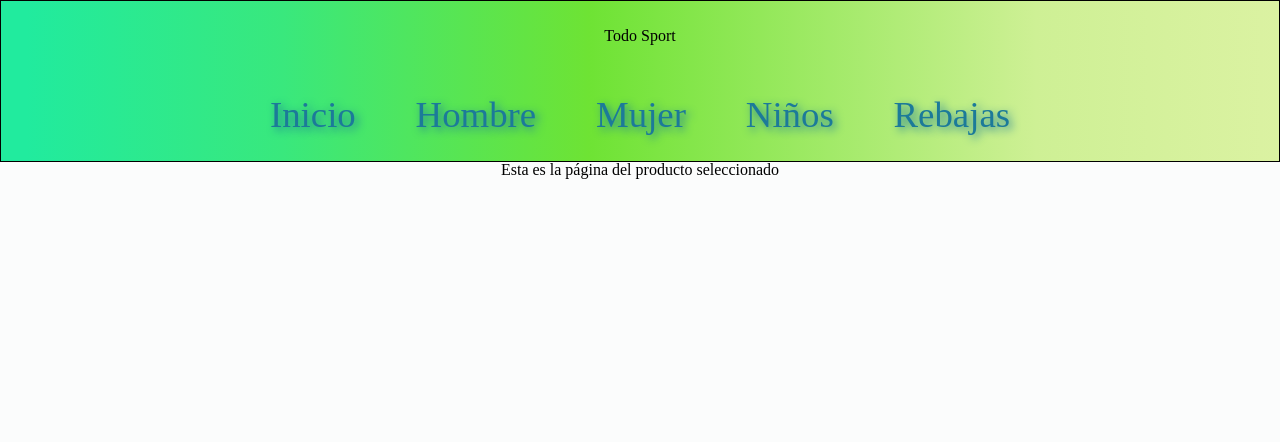
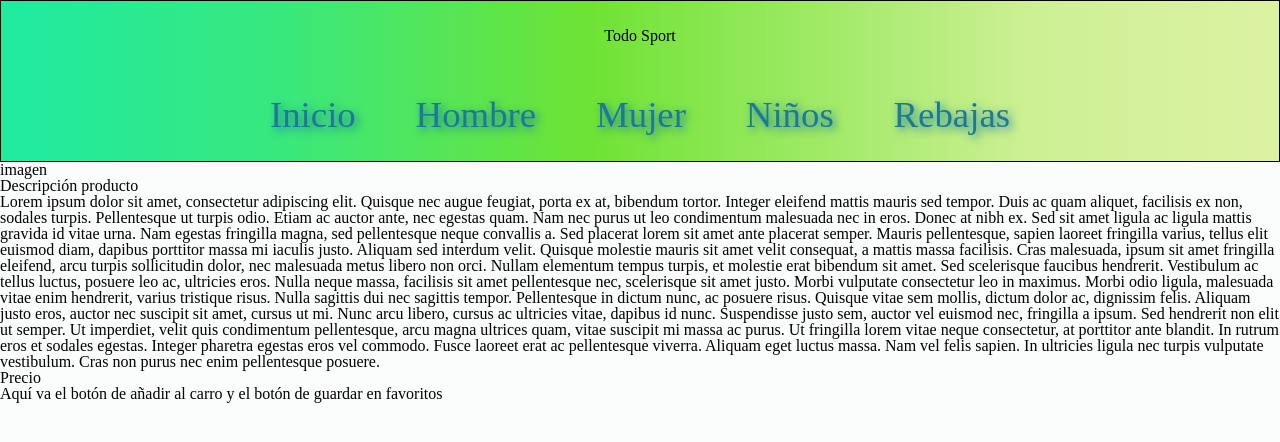
Before and after one commit to Rafadev357/portal-ventas, a React (Vite) app: page /producto in a window 1280 px wide. Shown: the top 442 px of the page. Built offline with nearby package versions, Linux system fonts and the light colour scheme.

Commit message:
Se ha modificado el componente LayoutProduct.jsx

```diff
--- a/src/components/layout/LayoutProduct.jsx
+++ b/src/components/layout/LayoutProduct.jsx
@@ -2,6 +2,46 @@ import React from 'react'
 
 export const LayoutProduct = () => {
   return (
-    <div>Esta es la página del producto seleccionado</div>
+    <div className='layout__product'>
+      <main className='layout__content'>
+        <section className='layout information'>
+          <div className='layout__img'>imagen</div>
+          <div className='layout__desc'>
+            <h3>Descripción producto</h3>
+            <p>
+                Lorem ipsum dolor sit amet, consectetur adipiscing elit. Quisque nec augue feugiat, porta ex at,
+                bibendum tortor. Integer eleifend mattis mauris sed tempor. Duis ac quam aliquet, facilisis ex non, sodales turpis.
+                Pellentesque ut turpis odio. Etiam ac auctor ante, nec egestas quam. Nam nec purus ut leo condimentum malesuada nec in eros.
+                Donec at nibh ex. Sed sit amet ligula ac ligula mattis gravida id vitae urna. Nam egestas fringilla magna,
+                sed pellentesque neque convallis a. Sed placerat lorem sit amet ante placerat semper. Mauris pellentesque,
+                sapien laoreet fringilla varius, tellus elit euismod diam, dapibus porttitor massa mi iaculis justo.
+                Aliquam sed interdum velit. Quisque molestie mauris sit amet velit consequat, a mattis massa facilisis.
+                Cras malesuada, ipsum sit amet fringilla eleifend, arcu turpis sollicitudin dolor, nec malesuada metus libero non orci.
+                Nullam elementum tempus turpis, et molestie erat bibendum sit amet. Sed scelerisque faucibus hendrerit.
+                Vestibulum ac tellus luctus, posuere leo ac, ultricies eros. Nulla neque massa, facilisis sit amet pellentesque nec,
+                scelerisque sit amet justo. Morbi vulputate consectetur leo in maximus. Morbi odio ligula, malesuada vitae enim hendrerit,
+                varius tristique risus. Nulla sagittis dui nec sagittis tempor. Pellentesque in dictum nunc, ac posuere risus.
+                Quisque vitae sem mollis, dictum dolor ac, dignissim felis. Aliquam justo eros, auctor nec suscipit sit amet,
+                cursus ut mi. Nunc arcu libero, cursus ac ultricies vitae, dapibus id nunc.
+                Suspendisse justo sem, auctor vel euismod nec, fringilla a ipsum. Sed hendrerit non elit ut semper.
+                Ut imperdiet, velit quis condimentum pellentesque, arcu magna ultrices quam, vitae suscipit mi massa ac purus.
+                Ut fringilla lorem vitae neque consectetur, at porttitor ante blandit. In rutrum eros et sodales egestas.
+                Integer pharetra egestas eros vel commodo. Fusce laoreet erat ac pellentesque viverra. Aliquam eget luctus massa.
+                Nam vel felis sapien. In ultricies ligula nec turpis vulputate vestibulum. Cras non purus nec enim pellentesque posuere.
+            </p>
+          </div>
+        </section>
+        <section className='layout function'>
+          <div>
+            <ul></ul>
+            <span>Precio</span>
+          </div>
+          <div>
+            <p>Aquí va el botón de añadir al carro y el botón de guardar en favoritos</p>
+          </div>
+        </section>
+      </main>
+      <aside></aside>
+    </div>
   )
 }
```
